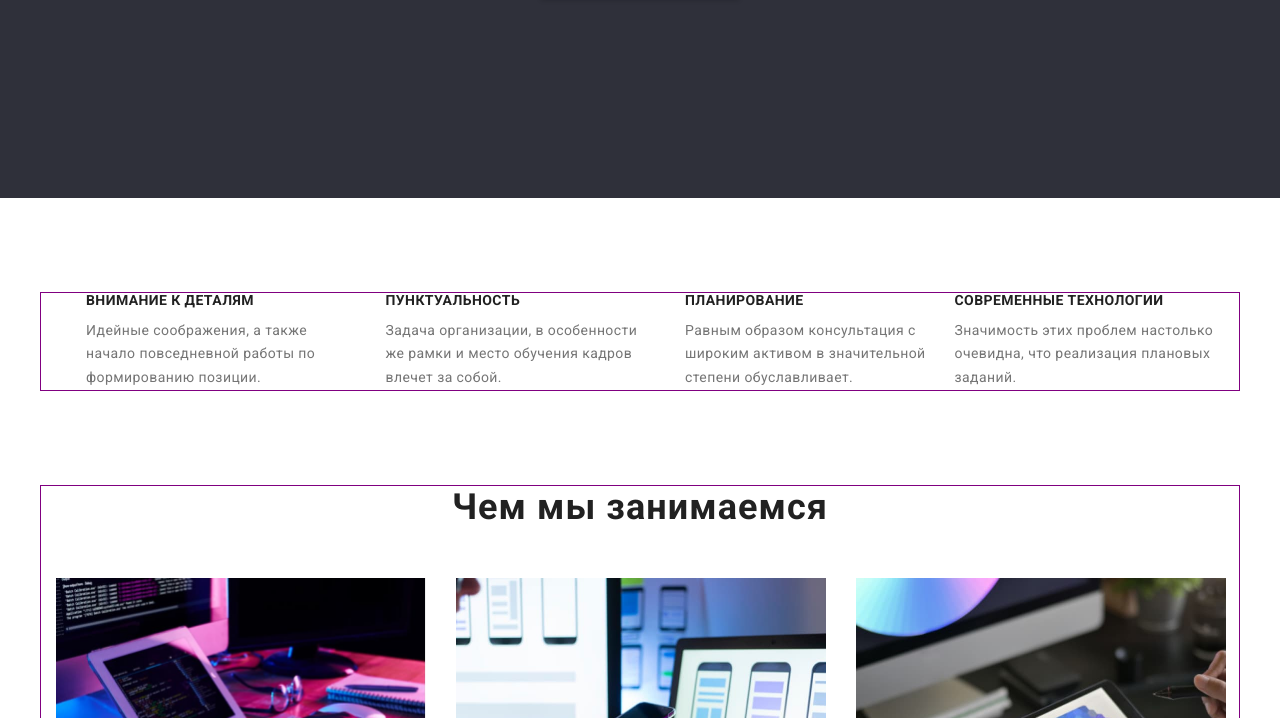
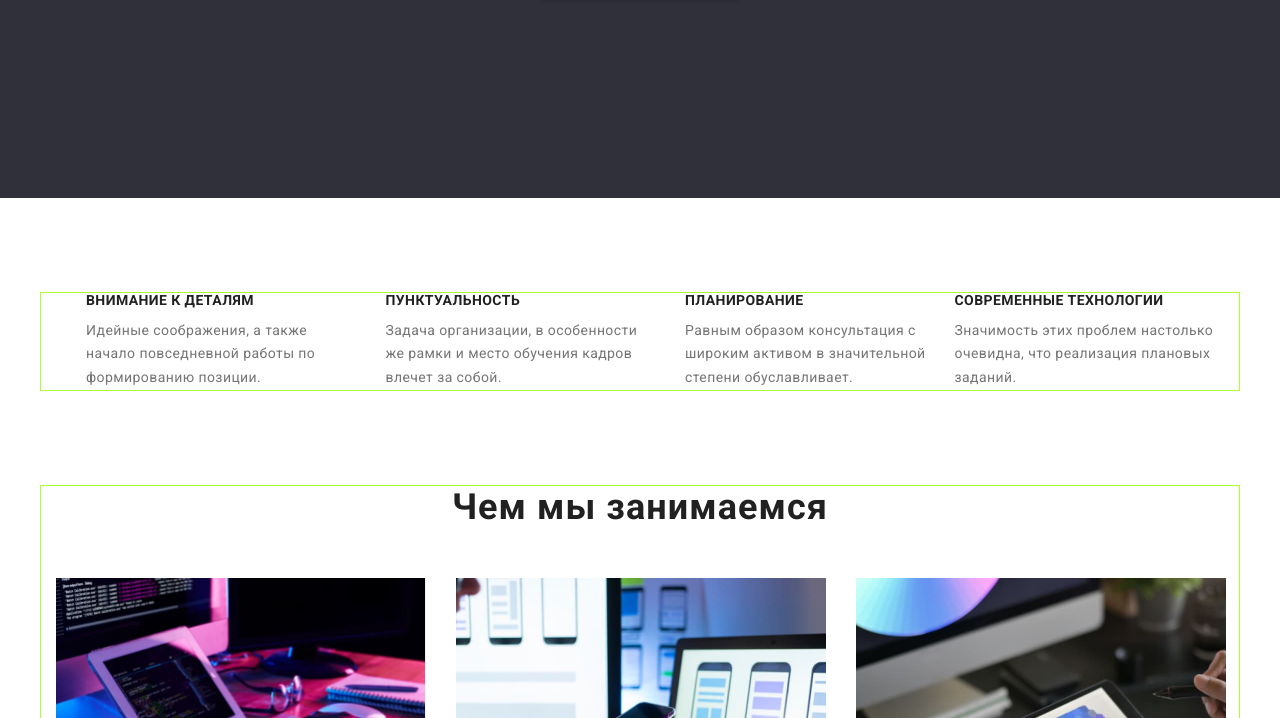
Before and after one commit to Olga-Gromova/goit-markup-hw-03, a plain HTML site: page index.html in a window 1280 px wide. Shown: the part 485-1203 px from the top of the page. Drawn offline with nearby package versions, Linux system fonts and the light colour scheme.

Commit message:
Update styles.css

```diff
--- a/css/styles.css
+++ b/css/styles.css
@@ -79,7 +79,7 @@ a {
     padding-left: 15px;
     padding-right: 15px;
     margin: 0 auto;
-    border: 0.1px solid purple;
+    border: 0.1px solid greenyellow;
 }
 
 /* -----------------LOGO------------------- */
```
